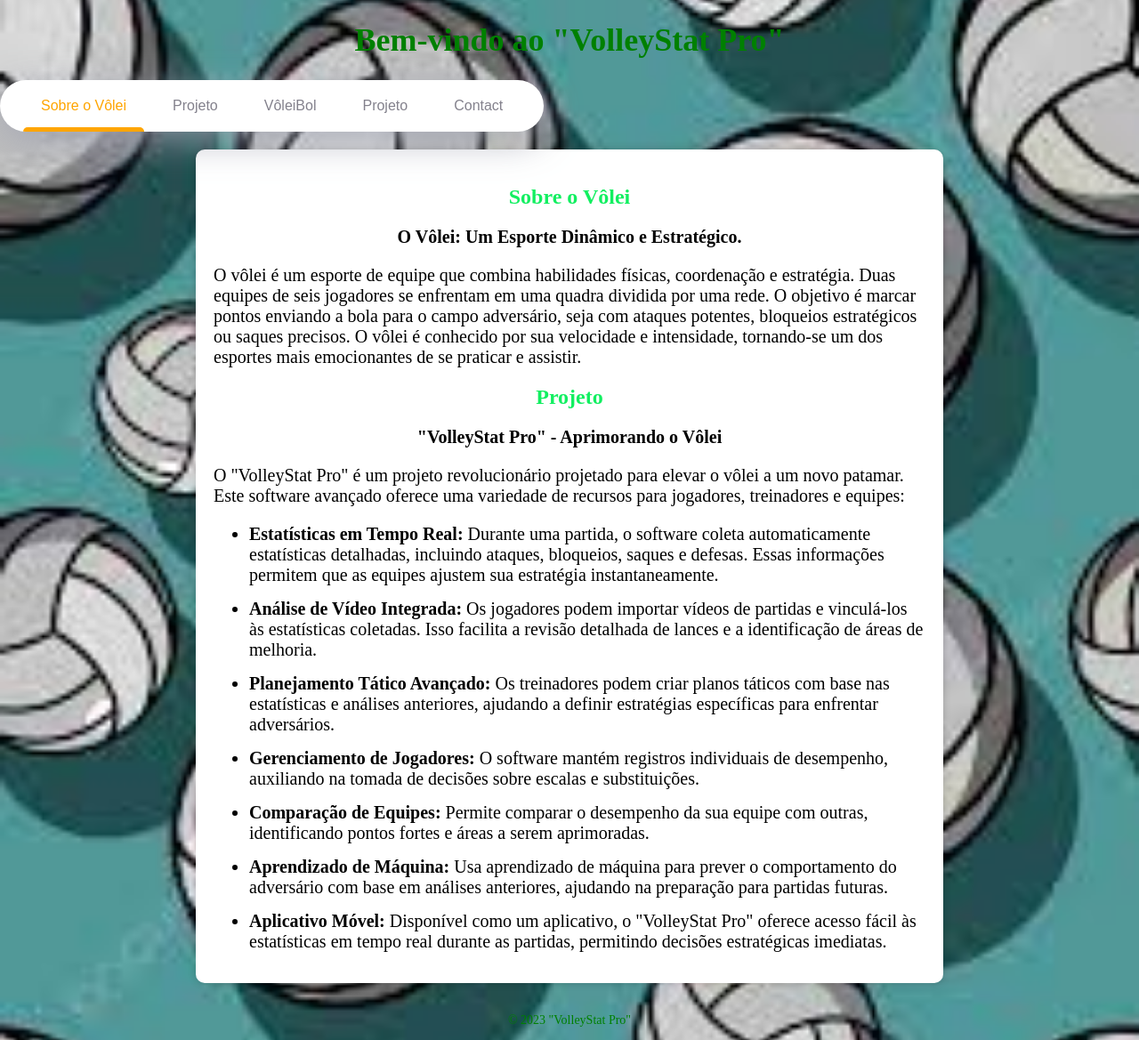
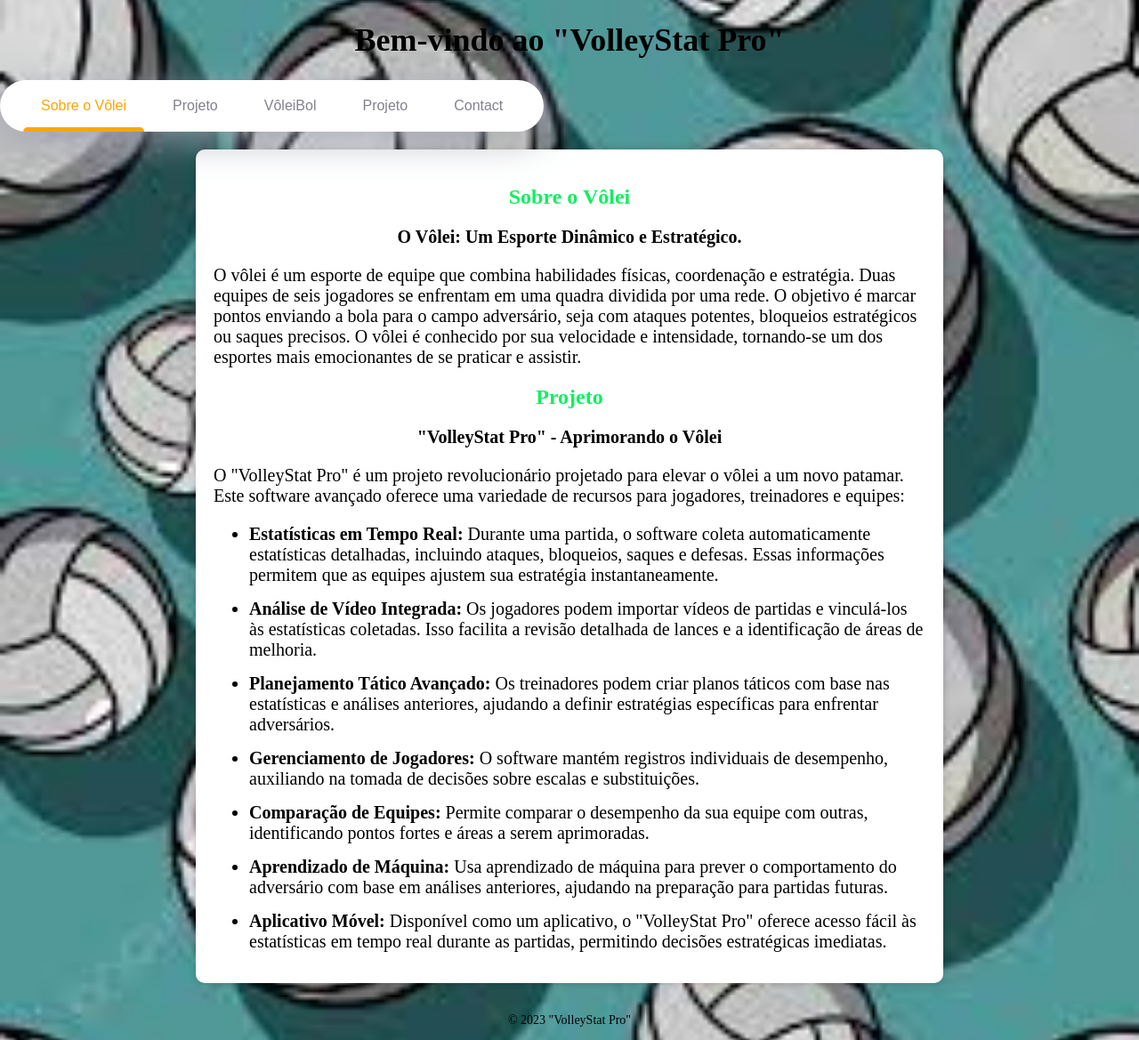
Before and after one commit to SarahLSousa/1Web, a plain HTML site: page index.html in a window 1280 px wide. Shown: the whole page at 89% size. Drawn offline with Linux system fonts and the light colour scheme.

Commit message:
Update style.css

```diff
--- a/style.css
+++ b/style.css
@@ -16,7 +16,7 @@ header {
     justify-content: center;
     align-items: flex-start;
     align-content: flex-start;
-    color: green;
+    color: black;
 }
 
 .header-title {
@@ -110,7 +110,7 @@ footer {
     justify-content: center;
     align-items: flex-start;
     align-content: flex-start;
-    color: green;
+    color: black;
 }
 
 .footer-text {
```
